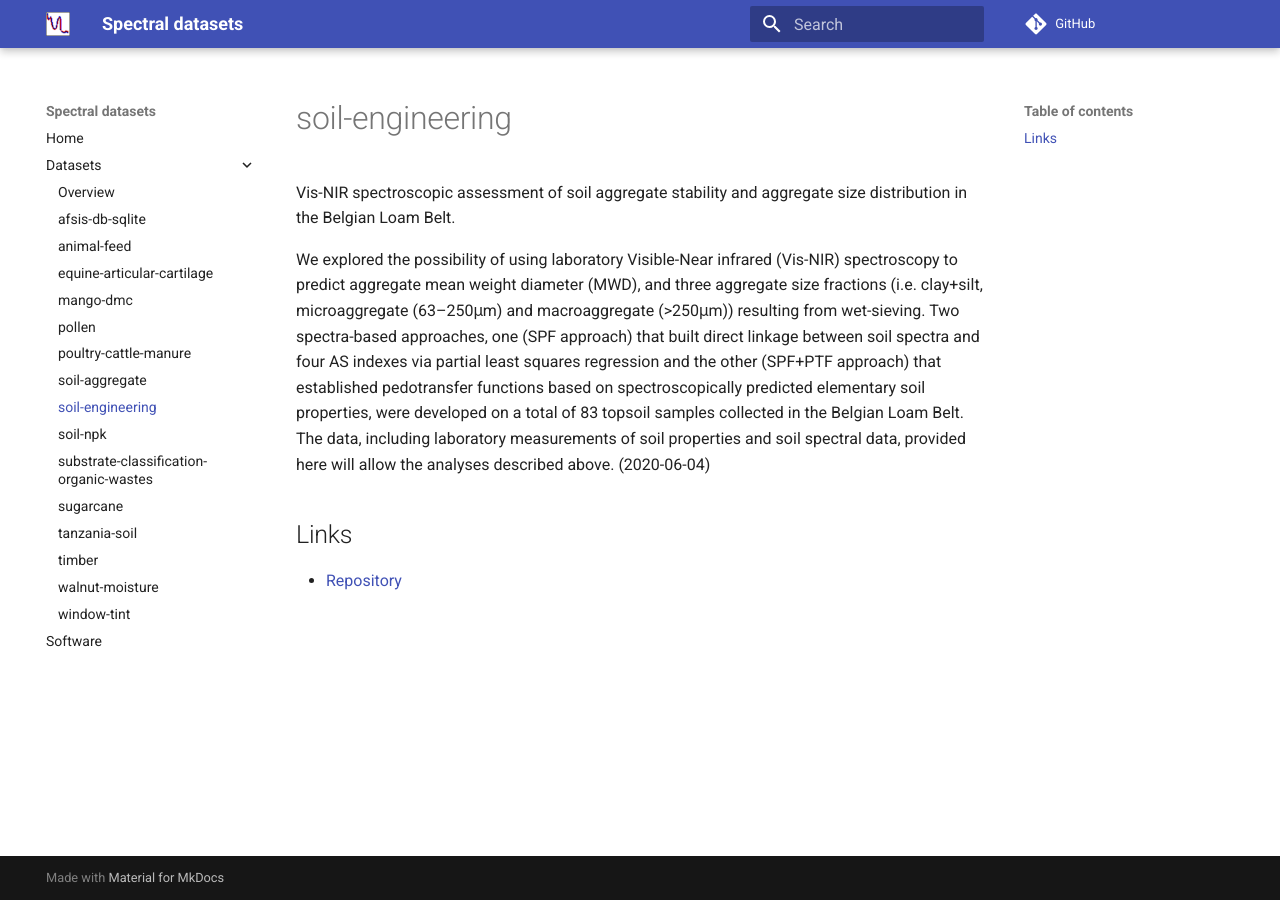
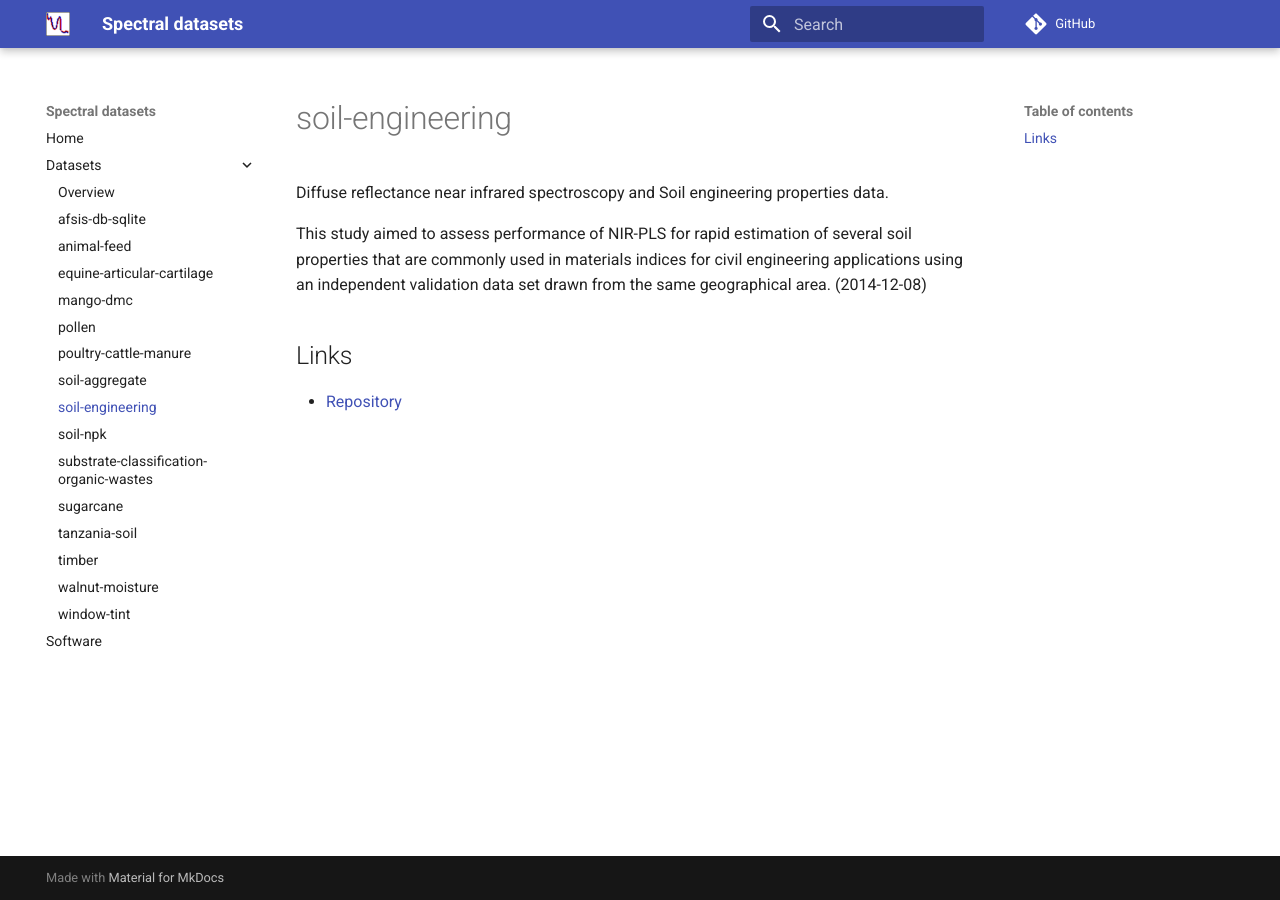
Before and after one commit to spectral-datasets/spectral-datasets.github.io, an MkDocs documentation site: the page built from docs/datasets/soil-engineering.md, in a window 1280 px wide. Built offline with MkDocs 1.6.1 and Material for MkDocs 9.7.7, drawn with Linux system fonts in a browser that asks for light colours; comment, search, counter and statistics services are not loaded.

Commit message:
fixed description

```diff
--- a/docs/datasets/soil-engineering.md
+++ b/docs/datasets/soil-engineering.md
@@ -1,14 +1,9 @@
-Vis-NIR spectroscopic assessment of soil aggregate stability and aggregate size distribution in the Belgian Loam Belt.
+Diffuse reflectance near infrared spectroscopy and Soil engineering properties data.
 
-We explored the possibility of using laboratory Visible-Near infrared (Vis-NIR) spectroscopy to predict aggregate
-mean weight diameter (MWD), and three aggregate size fractions (i.e. clay+silt, microaggregate (63–250μm) and
-macroaggregate (>250μm)) resulting from wet-sieving. Two spectra-based approaches, one (SPF approach) that built
-direct linkage between soil spectra and four AS indexes via partial least squares regression and the other
-(SPF+PTF approach) that established pedotransfer functions based on spectroscopically predicted elementary soil
-properties, were developed on a total of 83 topsoil samples collected in the Belgian Loam Belt. The data,
-including laboratory measurements of soil properties and soil spectral data, provided here will allow the
-analyses described above. (2020-06-04)
-
+This study aimed to assess performance of NIR-PLS for rapid estimation of several
+soil properties that are commonly used in materials indices for civil engineering
+applications using an independent validation data set drawn from the same
+geographical area. (2014-12-08)
 
 # Links
 
```
